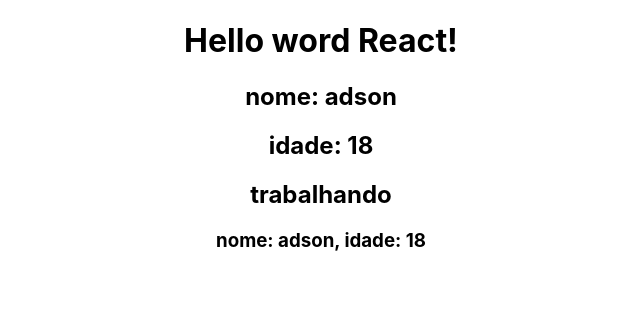
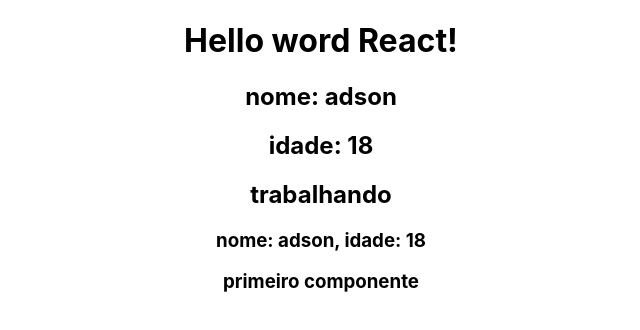
Before and after one commit to adsonluis1/TS_udemy, a React (Create React App) app in the folder 10_react_com_ts/: page / in a window 1280 px wide. Shown: the top 330 px of the page, without its empty margins (319-959 px from the left). Built offline with nearby package versions, Linux system fonts and the light colour scheme.

Commit message:
importando componentes

```diff
--- a/10_react_com_ts/src/App.tsx
+++ b/10_react_com_ts/src/App.tsx
@@ -1,8 +1,8 @@
 import React from 'react';
 import logo from './logo.svg';
 import './App.css';
-
-
+// 4- importanto o componets
+import primeirocomponente from './components/primeirocomponente';
 
 function App() {
   // 1- variaveis
@@ -16,8 +16,6 @@
     return `nome: ${nome}, idade: ${idade}`
   }
 
-  //3-
-
   return (
     <div className="App">
         <h1>Hello word React!</h1>
@@ -27,6 +25,7 @@
 
         <h3>{showpessoa(nome,idade)}</h3>
 
+        {primeirocomponente()}
     </div>
   );
 }
--- /dev/null
+++ b/10_react_com_ts/src/components/primeirocomponente.tsx
@@ -0,0 +1,12 @@
+import React from 'react'
+
+
+function primeirocomponente() {
+  return (
+    <div id='teste'>
+        <h3>primeiro componente</h3>
+    </div>
+  )
+}
+
+export default primeirocomponente
```
Also changed, not shown: 10_react_com_ts/src/components/primeiroComponets.tsx (deleted, +0 -15 lines).
